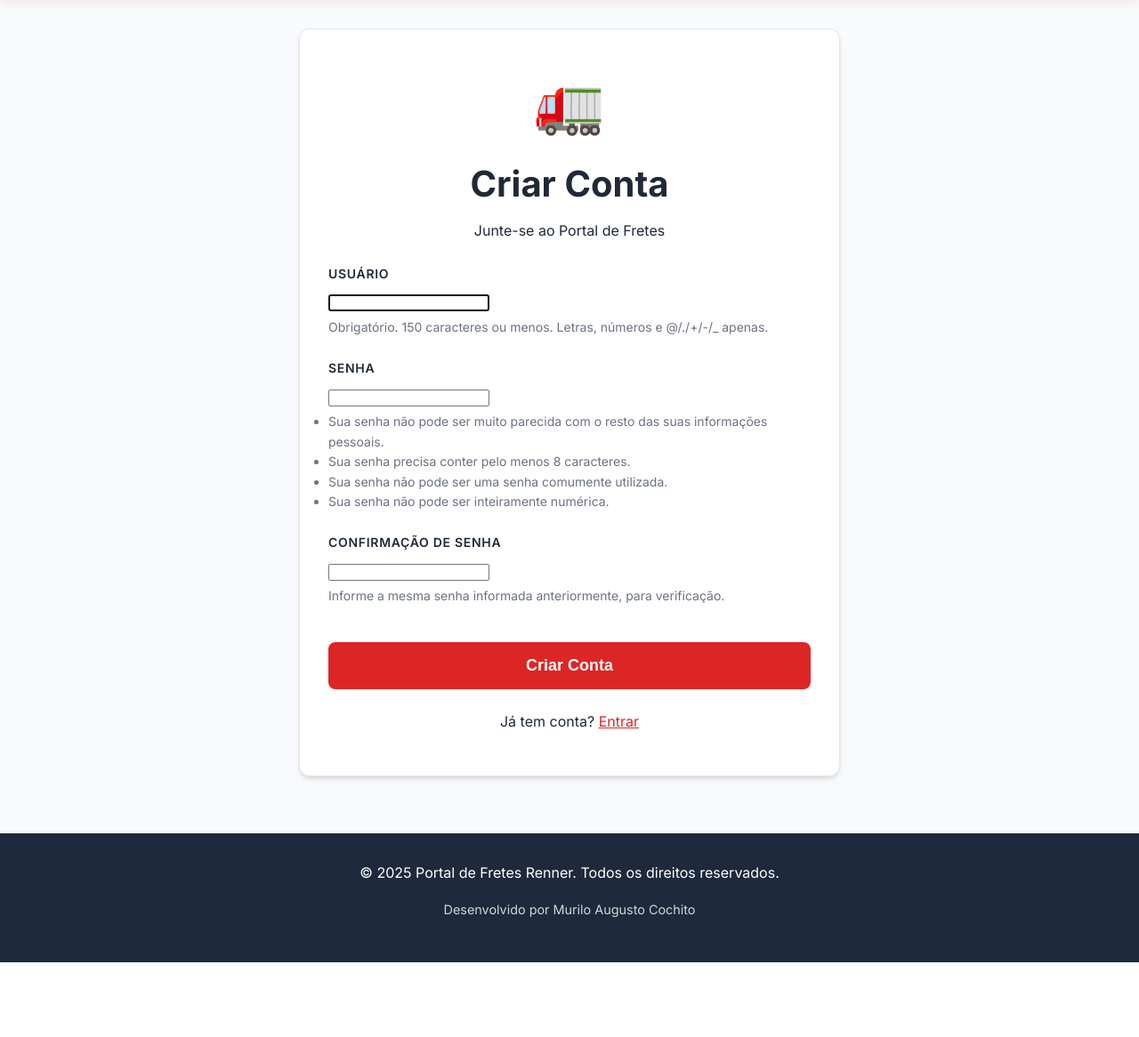
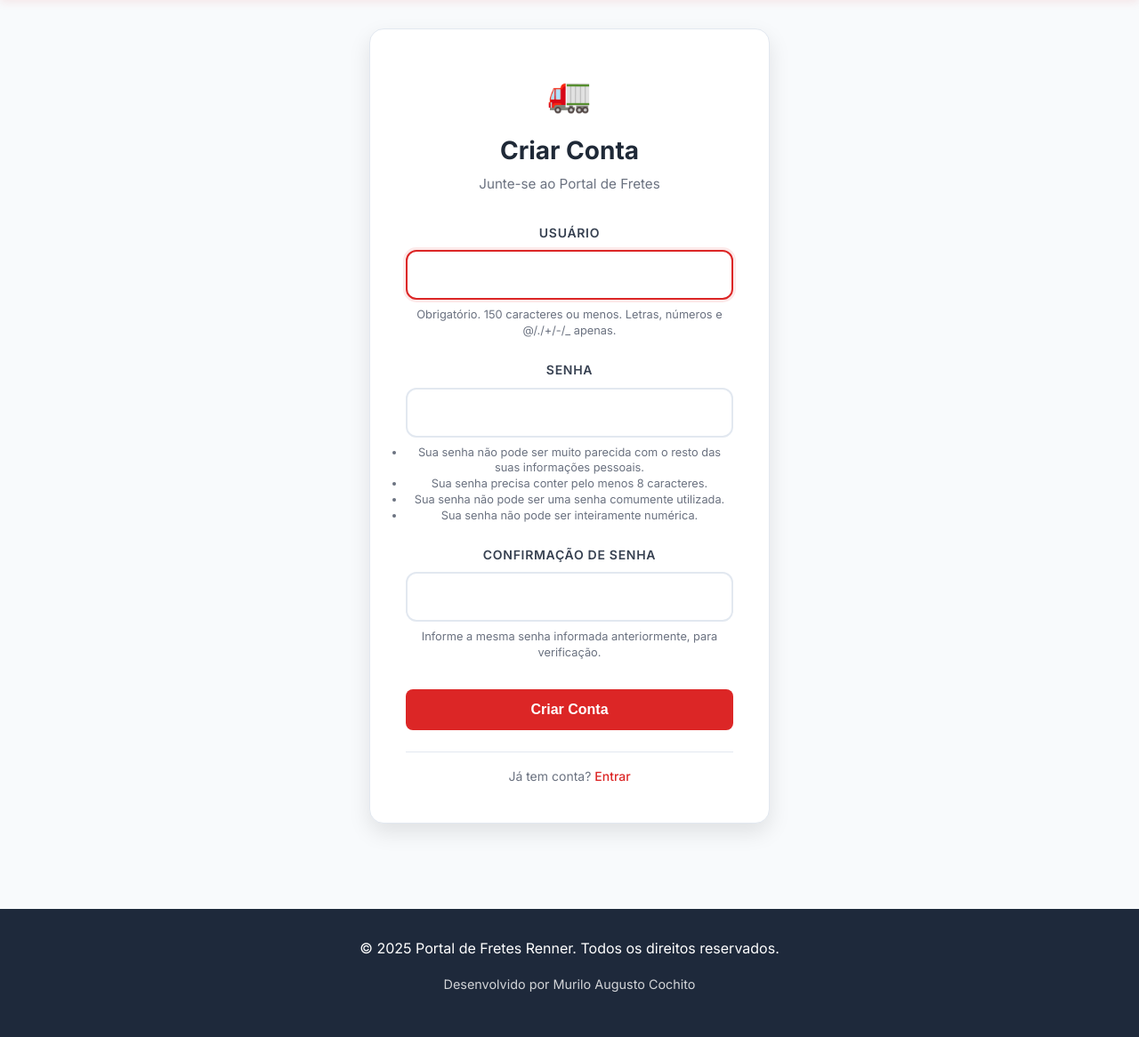
Before and after one commit to mcochitao-ai/portal-fretes, a Django app: page /signup/ in a window 1280 px wide. Shown: the part 74-1240 px from the top of the page at 89% size. Before the commit the page ends 1156 px from the top, so only its background shows below. Run offline with Django 5.2, Linux system fonts and the light colour scheme.

Commit message:
Apply same design improvements to signup page - Center fields, increase sizes, and match login page styling

```diff
--- a/fretes/templates/fretes/signup.html
+++ b/fretes/templates/fretes/signup.html
@@ -4,16 +4,15 @@
 {% block title %}Criar Conta - Portal de Fretes{% endblock %}
 
 {% block content %}
-<div class="container-sm mt-8">
-    <div class="card animate-fade-in">
-        <div class="card-body p-8">
-            <div class="text-center mb-6">
-                <div style="font-size: 4rem; margin-bottom: 1rem;">🚛</div>
-                <h1>Criar Conta</h1>
-                <p class="text-secondary">Junte-se ao Portal de Fretes</p>
+<div class="signup-container">
+    <div class="signup-card">
+        <div class="signup-header">
+            <div class="signup-icon">🚛</div>
+            <h1 class="signup-title">Criar Conta</h1>
+            <p class="signup-subtitle">Junte-se ao Portal de Fretes</p>
         </div>
 
-            <form method="post" class="space-y-4">
+        <form method="post" class="signup-form">
             {% csrf_token %}
 
             {% for field in form %}
@@ -33,36 +32,206 @@
                 </div>
             {% endfor %}
 
-                <button type="submit" class="btn btn-primary btn-block btn-lg">
+            <button type="submit" class="signup-btn">
                 Criar Conta
             </button>
         </form>
 
-            <div class="text-center mt-6">
-                <p class="text-secondary">
+        <div class="signup-footer">
+            <p class="signup-text">
                 Já tem conta?
-                    <a href="/login/" class="text-primary hover:underline">Entrar</a>
+                <a href="/login/" class="signup-link">Entrar</a>
             </p>
-            </div>
         </div>
     </div>
 </div>
 
 <style>
-    form input, form select, form textarea {
-        @apply form-control;
+    /* Signup Page Styles */
+    .signup-container {
+        display: flex;
+        justify-content: center;
+        align-items: center;
+        min-height: 80vh;
+        padding: 2rem 1rem;
     }
 
-    .space-y-4 > * + * {
-        margin-top: 1rem;
+    .signup-card {
+        background: white;
+        border-radius: 1rem;
+        box-shadow: 0 10px 25px rgba(0, 0, 0, 0.1);
+        border: 1px solid #e2e8f0;
+        width: 100%;
+        max-width: 450px;
+        padding: 2.5rem;
+        animation: fadeIn 0.3s ease-out;
     }
 
-    .hover\:underline:hover {
+    .signup-header {
+        text-align: center;
+        margin-bottom: 2rem;
+    }
+
+    .signup-icon {
+        font-size: 2.5rem;
+        margin-bottom: 1rem;
+    }
+
+    .signup-title {
+        font-size: 1.75rem;
+        font-weight: 700;
+        color: #1f2937;
+        margin-bottom: 0.5rem;
+    }
+
+    .signup-subtitle {
+        color: #6b7280;
+        font-size: 0.95rem;
+        margin: 0;
+    }
+
+    .signup-form {
+        margin-bottom: 1.5rem;
+    }
+
+    .signup-form .form-group {
+        margin-bottom: 1.5rem;
+    }
+
+    .signup-form .form-label {
+        display: block;
+        font-weight: 600;
+        color: #374151;
+        margin-bottom: 0.5rem;
+        font-size: 0.875rem;
+        text-transform: uppercase;
+        letter-spacing: 0.05em;
+        text-align: center;
+    }
+
+    .signup-form .form-control {
+        width: 100% !important;
+        padding: 1.25rem 1.5rem !important;
+        font-size: 1.2rem !important;
+        border: 2px solid #e2e8f0 !important;
+        border-radius: 0.75rem !important;
+        background: white !important;
+        color: #1f2937 !important;
+        transition: all 0.2s !important;
+        font-family: inherit !important;
+        text-align: center !important;
+        min-height: 3.5rem !important;
+        height: 3.5rem !important;
+        box-sizing: border-box !important;
+        display: block !important;
+        margin: 0 !important;
+    }
+
+    .signup-form .form-control:focus {
+        outline: none;
+        border-color: #dc2626;
+        box-shadow: 0 0 0 3px rgba(220, 38, 38, 0.1);
+    }
+
+    .signup-btn {
+        width: 100%;
+        background: #dc2626;
+        color: white;
+        padding: 0.875rem 1.5rem;
+        font-size: 1rem;
+        font-weight: 600;
+        border: none;
+        border-radius: 0.5rem;
+        cursor: pointer;
+        transition: all 0.2s;
+        margin-top: 0.5rem;
+    }
+
+    .signup-btn:hover {
+        background: #b91c1c;
+        transform: translateY(-1px);
+        box-shadow: 0 4px 12px rgba(220, 38, 38, 0.3);
+    }
+
+    .form-text {
+        font-size: 0.8rem;
+        color: #6b7280;
+        margin-top: 0.5rem;
+        text-align: center;
+        line-height: 1.4;
+    }
+
+    .form-error {
+        color: #dc2626;
+        font-size: 0.8rem;
+        margin-top: 0.5rem;
+        text-align: center;
+    }
+
+    .signup-footer {
+        text-align: center;
+        padding-top: 1rem;
+        border-top: 1px solid #e2e8f0;
+    }
+
+    .signup-text {
+        color: #6b7280;
+        font-size: 0.875rem;
+        margin: 0;
+    }
+
+    .signup-link {
+        color: #dc2626;
+        text-decoration: none;
+        font-weight: 500;
+    }
+
+    .signup-link:hover {
         text-decoration: underline;
     }
 
-    .text-primary {
-        color: var(--primary-color);
+    /* Force specific styling for input fields */
+    #id_username, #id_password1, #id_password2 {
+        width: 100% !important;
+        padding: 1.25rem 1.5rem !important;
+        font-size: 1.2rem !important;
+        border: 2px solid #e2e8f0 !important;
+        border-radius: 0.75rem !important;
+        background: white !important;
+        color: #1f2937 !important;
+        text-align: center !important;
+        min-height: 3.5rem !important;
+        height: 3.5rem !important;
+        box-sizing: border-box !important;
+        display: block !important;
+        margin: 0 !important;
+    }
+
+    #id_username:focus, #id_password1:focus, #id_password2:focus {
+        outline: none !important;
+        border-color: #dc2626 !important;
+        box-shadow: 0 0 0 3px rgba(220, 38, 38, 0.1) !important;
+    }
+
+    /* Responsive */
+    @media (max-width: 480px) {
+        .signup-container {
+            padding: 1rem;
+            min-height: 70vh;
+        }
+
+        .signup-card {
+            padding: 1.5rem;
+            max-width: 100%;
+        }
+
+        .signup-title {
+            font-size: 1.5rem;
+        }
+
+        .signup-icon {
+            font-size: 2rem;
+        }
     }
 </style>
 {% endblock %}
```
Lines whose indentation alone changed are shown as unchanged.
